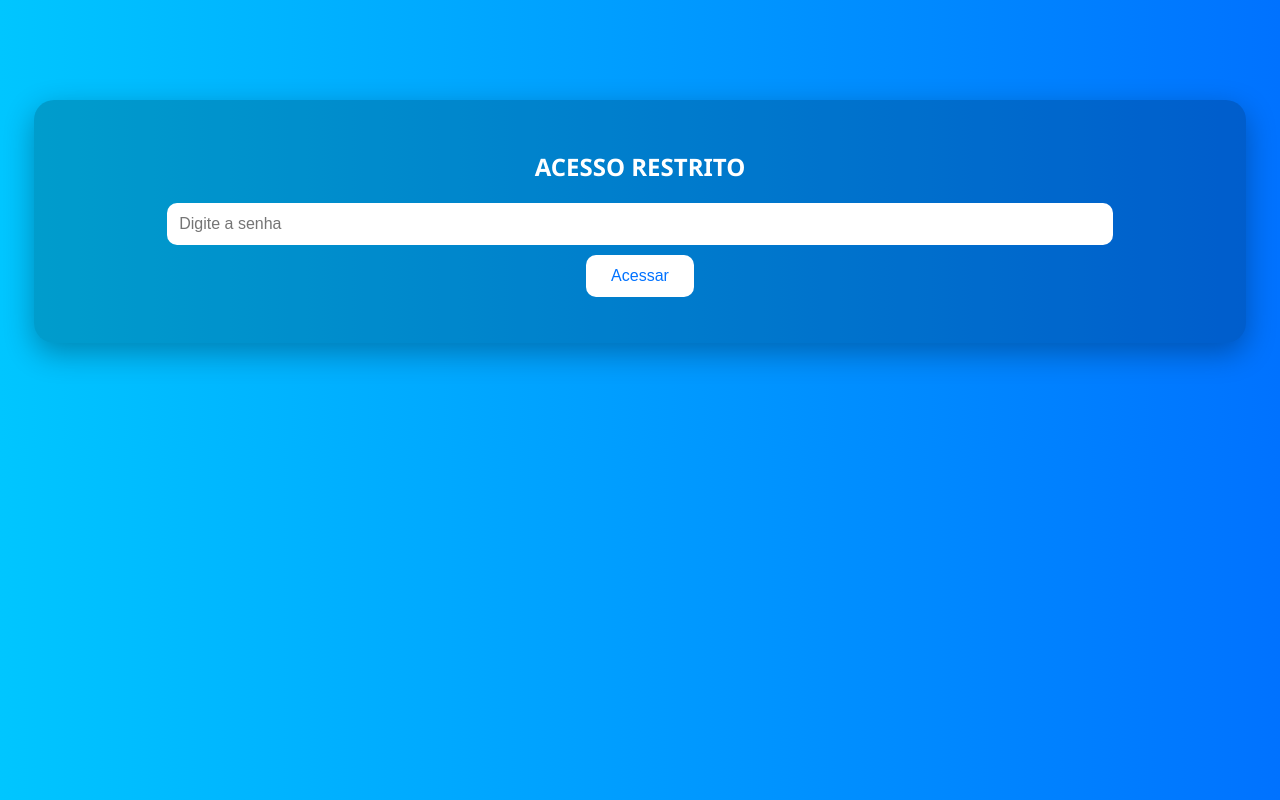
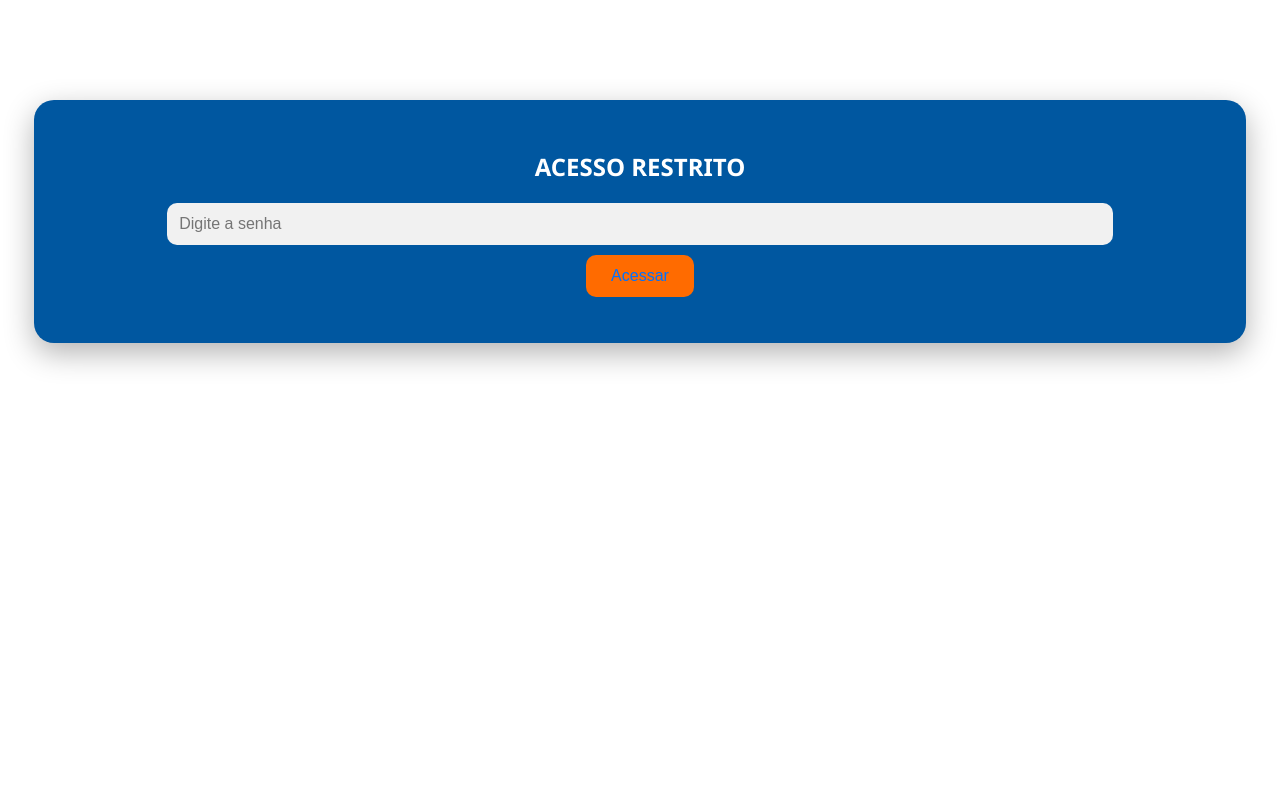
Before and after one commit to Andrew-Santos/teamcriativa, a plain HTML site: page QRcode/index.html in a window 1280 px wide. Drawn offline with nearby package versions, Linux system fonts and the light colour scheme.

Commit message:
Update styles.css

```diff
--- a/QRcode/styles.css
+++ b/QRcode/styles.css
@@ -1,7 +1,7 @@
 body {
   font-family: 'Segoe UI', Tahoma, Geneva, Verdana, sans-serif;
-  background: linear-gradient(to right, #00c6ff, #0072ff);
-  color: #fff;
+  background: #ffff;
+  color: #ffff;
   text-align: center;
   margin: 0;
   padding: 0;
@@ -10,7 +10,7 @@ body {
 .container {
   max-width: 90%;
   margin: 100px auto;
-  background-color: rgba(0, 0, 0, 0.2);
+  background-color: #0057A0;
   padding: 30px;
   border-radius: 20px;
   box-shadow: 0 10px 30px rgba(0, 0, 0, 0.3);
@@ -25,10 +25,13 @@ input[type="password"] {
   margin: auto;
   font-size: 16px;
   display: block;
+  background-color: #F1F1F1;
+
+
 }
 
 button {
-  background-color: #ffffff;
+  background-color: #FF6B00;
   color: #0072ff;
   border: none;
   padding: 12px 25px;
```
